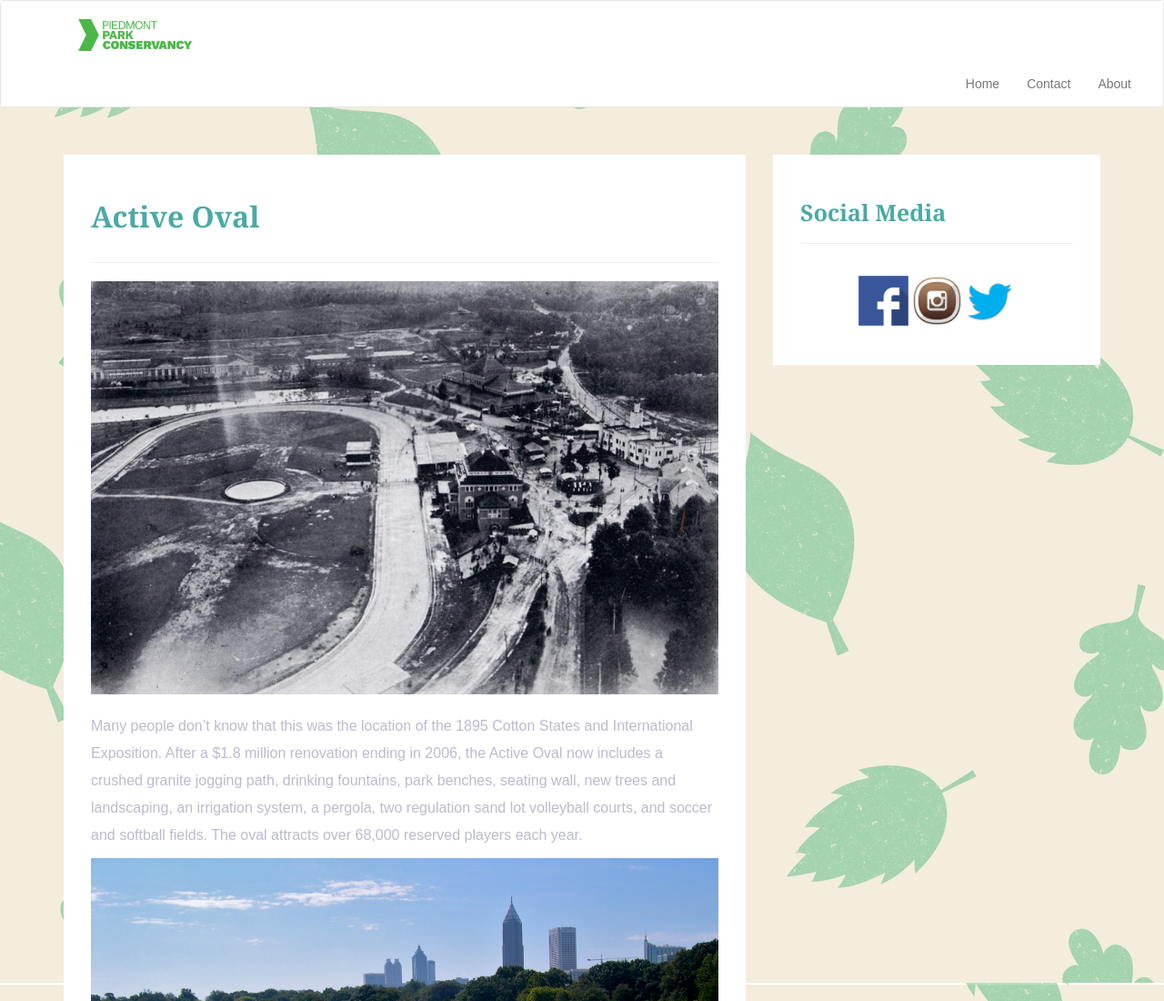
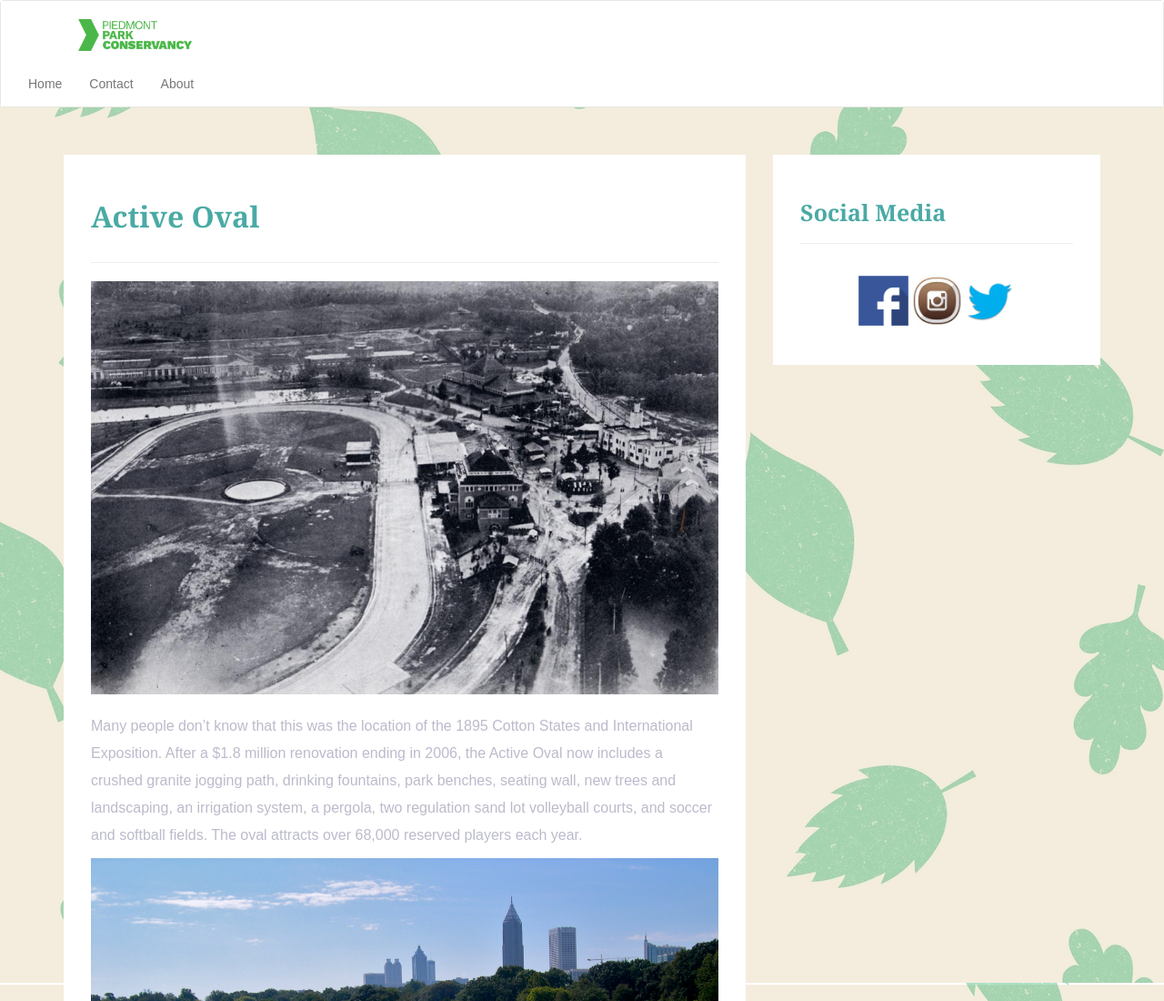
Before and after one commit to mvt3641/piedmont-park-tour, a website: page client/public/history_popup/siteA1.html in a window 1280 px wide. Shown: the top 1100 px of the page at 91% size. Drawn offline with nearby package versions, Linux system fonts and the light colour scheme.

Commit message:
moved Home Contact About navbar to left

```diff
--- a/client/public/history_popup/siteA1.html
+++ b/client/public/history_popup/siteA1.html
@@ -31,7 +31,7 @@
                 </div>
                 <!-- Collect the nav links, forms, and other content for toggling -->
                 <div class="collapse navbar-collapse" id="bs-example-navbar-collapse-1">
-                    <ul class="nav navbar-nav navbar-right navbar-right-custom">
+                    <ul class="nav navbar-nav navbar-left navbar-right-custom">
                         <li><a href="contact.html">Home</a></li>
                         <li><a href="portfolio.html">Contact</a></li>
                         <li><a href="index.html">About</a></li>
```
Also changed, not shown: client/public/history_popup/siteA2.html (+1 -1 lines).
